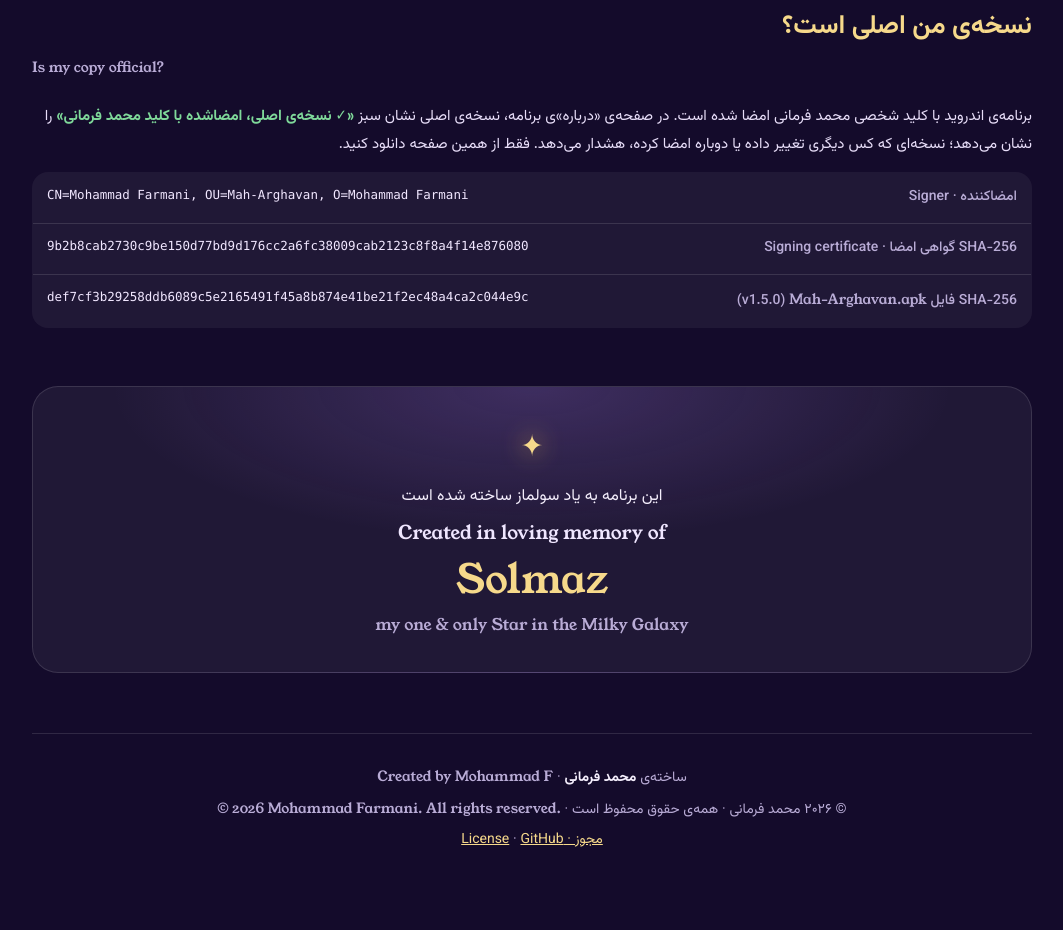
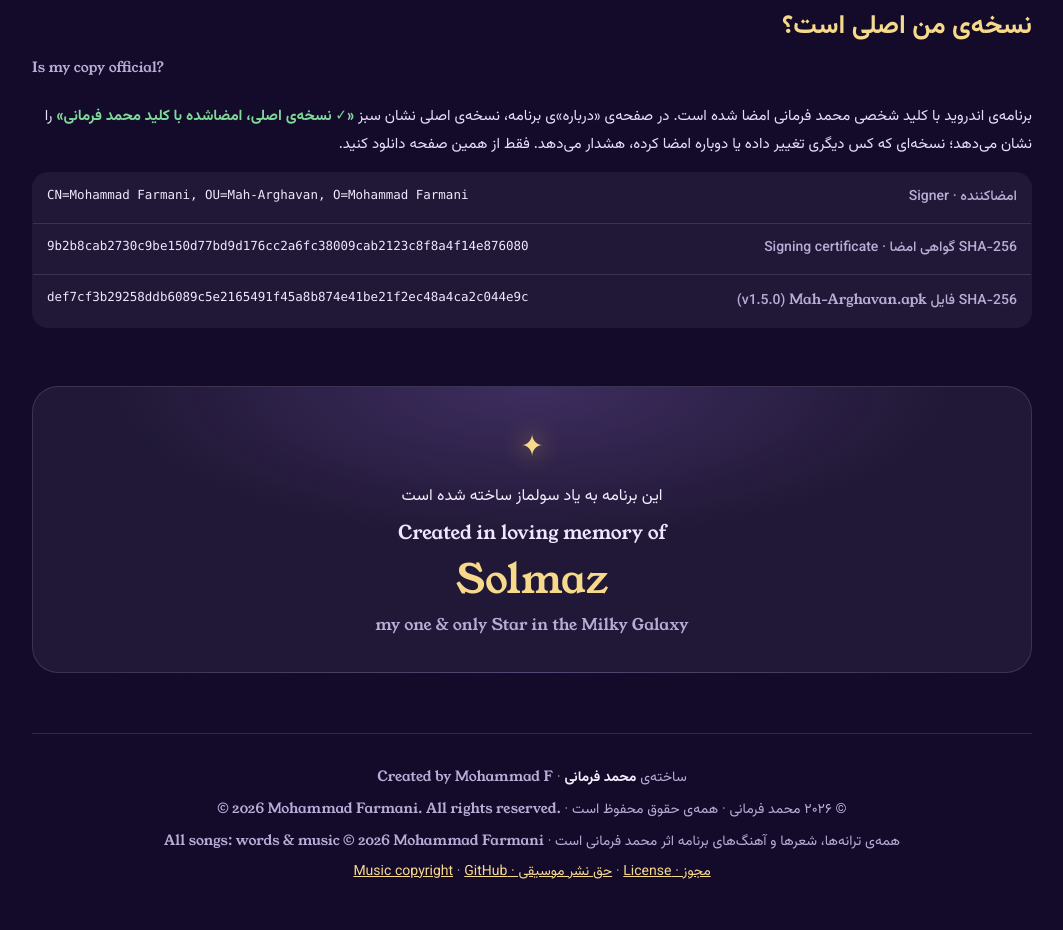
Before and after one commit to Mfarmani85/Mah-Arghavan, a plain HTML site: page docs/index.html in a window 1280 px wide. Shown: the part 5636-6566 px from the top of the page, without its empty margins (108-1171 px from the left). Before the commit the page ends 6534 px from the top, so only its background shows below. Drawn offline with Linux system fonts and the light colour scheme.

Commit message:
Music copyright register: all songs by Mohammad Farmani
- COPYRIGHT-MUSIC.md: declaration of authorship and ownership, every song with
  its file SHA-256 and audio fingerprint, and the full lyrics
- Every MP3 now carries embedded artist, composer, lyricist, owner and
  copyright tags for Mohammad Farmani, plus the lyrics and cover
- LICENSE, README and website footer point to the music copyright register

Co-Authored-By: Claude Opus 5.5 <noreply@anthropic.com>
Claude-Session: https://claude.ai/code/session_01QAz2DSrF3yrwLiLQ2uLqvE

```diff
--- a/docs/app/sw.js
+++ b/docs/app/sw.js
@@ -2,7 +2,7 @@
 // Offline cache for the iPhone / web app. The app shell is cached on install; the songs are cached
 // in the background and served with byte ranges, which Safari needs to play audio offline.
 const CORE = "mah-arghavan-1.5.0-12678044ab";
-const SONGS = "mah-arghavan-songs-1";
+const SONGS = "mah-arghavan-songs-2";
 const CORE_FILES = ["./", "index.html", "manifest.webmanifest", "icon-192.png", "icon-512.png", "apple-touch-icon.png"];
 const SONG_FILES = ["songs/beyond.mp3","songs/lightitup-1.mp3","songs/lightitup-2.mp3","songs/mystar-ambient.mp3","songs/mystar-meditation.mp3","songs/star-ta.mp3","songs/star.mp3","songs/unfading.mp3"];
 self.addEventListener("install", e => {
--- a/docs/index.html
+++ b/docs/index.html
@@ -228,7 +228,8 @@ footer p{margin:4px 0}
 <footer>
   <p>ساخته‌ی <b style="color:var(--ink)">محمد فرمانی</b> · <span class="en">Created by Mohammad F</span></p>
   <p>© ۲۰۲۶ محمد فرمانی · همه‌ی حقوق محفوظ است · <span class="en">© 2026 Mohammad Farmani. All rights reserved.</span></p>
-  <p><a href="https://github.com/Mfarmani85/Mah-Arghavan/blob/main/LICENSE">مجوز · License</a> · <a href="https://github.com/Mfarmani85/Mah-Arghavan">GitHub</a></p>
+  <p>همه‌ی ترانه‌ها، شعرها و آهنگ‌های برنامه اثر محمد فرمانی است · <span class="en">All songs: words &amp; music © 2026 Mohammad Farmani</span></p>
+  <p><a href="https://github.com/Mfarmani85/Mah-Arghavan/blob/main/LICENSE">مجوز · License</a> · <a href="https://github.com/Mfarmani85/Mah-Arghavan/blob/main/COPYRIGHT-MUSIC.md">حق نشر موسیقی · Music copyright</a> · <a href="https://github.com/Mfarmani85/Mah-Arghavan">GitHub</a></p>
 </footer>
 </div>
 
```
Also changed, not shown: docs/app/songs/SHA256SUMS.txt (added), 11 other files.
